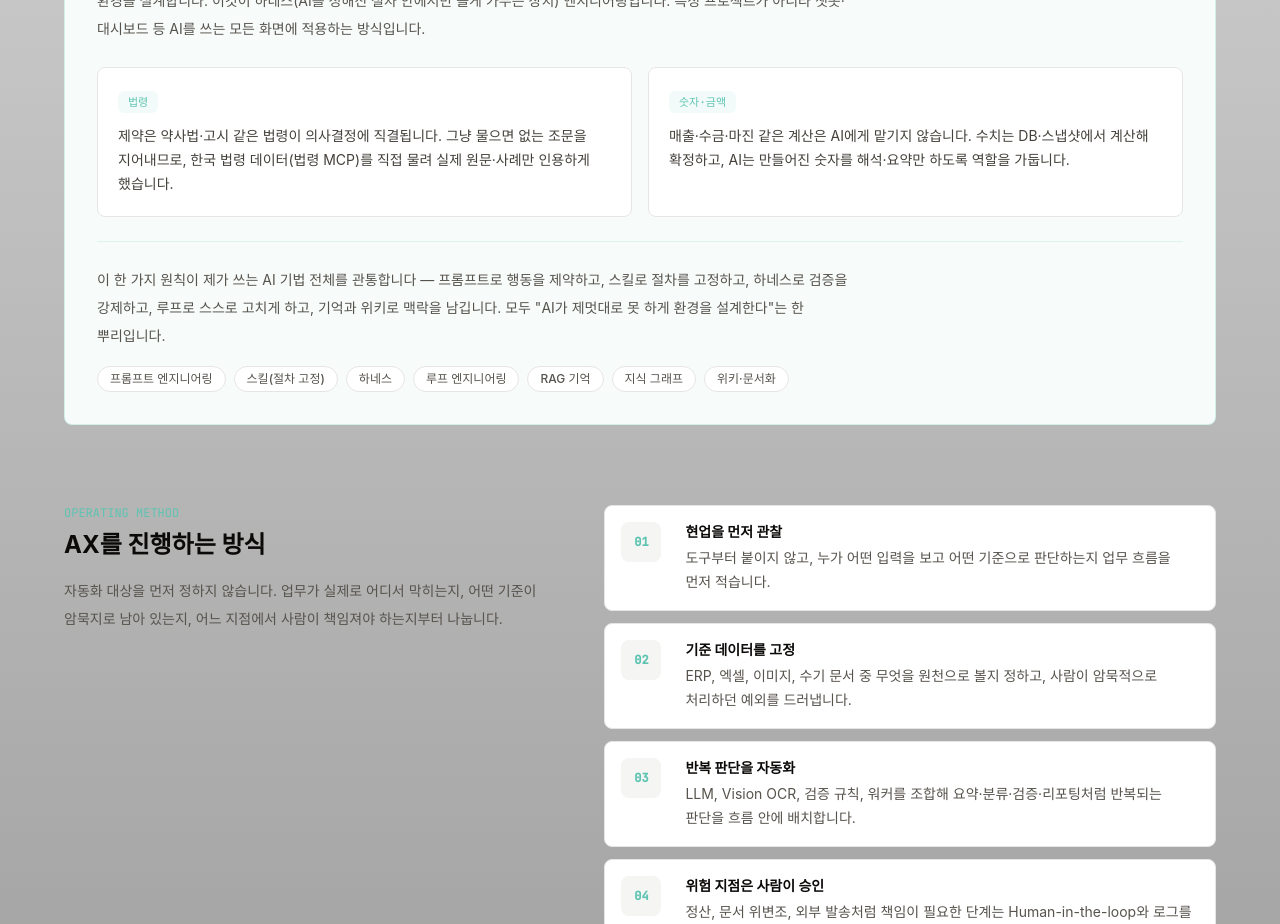
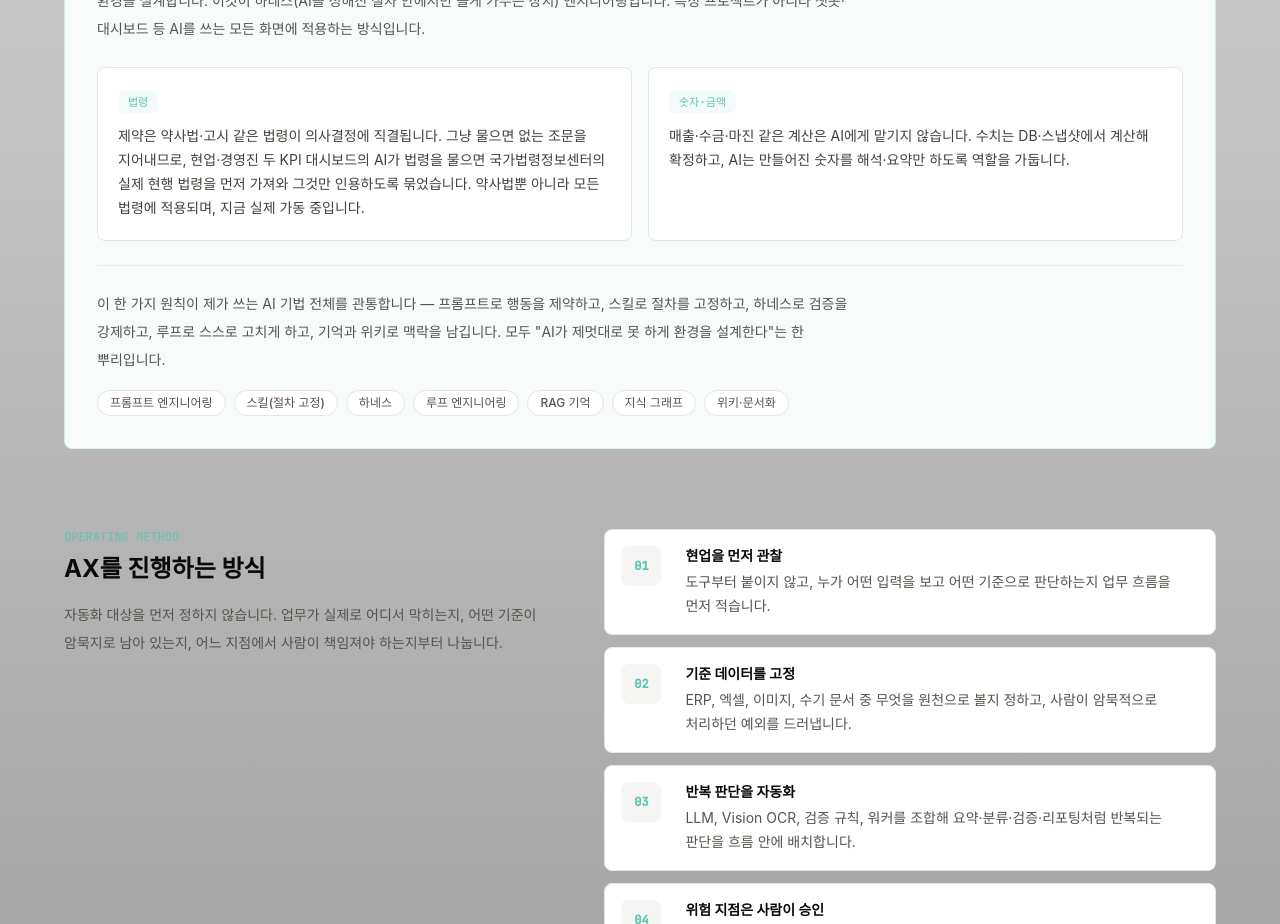
Before and after one commit to yurielk82/ref-hub, a Next.js app: page /ax in a window 1280 px wide. Shown: the part 5260-6184 px from the top of the page. Built offline with nearby package versions, Linux system fonts and the light colour scheme; a web font is replaced by a local one.

Commit message:
docs(portfolio): reflect law grounding as live, not concept
law-service now wired into pharmkpi+exec AI; drop 법령 MCP framing, state real 국가법령정보센터 lookup.

```diff
--- a/data/ax.ts
+++ b/data/ax.ts
@@ -286,7 +286,7 @@ export const AX_GROUNDING: AxGrounding = {
   examples: [
     {
       label: '법령',
-      text: '제약은 약사법·고시 같은 법령이 의사결정에 직결됩니다. 그냥 물으면 없는 조문을 지어내므로, 한국 법령 데이터(법령 MCP)를 직접 물려 실제 원문·사례만 인용하게 했습니다.',
+      text: '제약은 약사법·고시 같은 법령이 의사결정에 직결됩니다. 그냥 물으면 없는 조문을 지어내므로, 현업·경영진 두 KPI 대시보드의 AI가 법령을 물으면 국가법령정보센터의 실제 현행 법령을 먼저 가져와 그것만 인용하도록 묶었습니다. 약사법뿐 아니라 모든 법령에 적용되며, 지금 실제 가동 중입니다.',
     },
     {
       label: '숫자·금액',
--- a/data/projects.ts
+++ b/data/projects.ts
@@ -23,7 +23,7 @@ export const PROJECTS: Project[] = [
       '매출·수금·마진·흡수율(판매량과 실제 처방액(EDI)을 견줘 정산 누수를 막는 지표, 보통 3개월 누적) 시각화 — 도매/CSO 매출, 제품별 실적, 전월·전년 대비 추이, 3M·6M·12M 흡수율',
       '마진·영업활동 전용 대시보드(KPI 캐시·5축 레이더)와 지역분포·Sankey·준수율 시각화',
       'AI 인사이트 — 월간 요약, ±20% 이상치 탐지, 자연어 질의(Claude·Gemini·GPT 3종, 스트리밍)',
-      '한국 법령 MCP 연동 — 약사법·고시 질의에 AI가 실제 법령 원문·사례만 인용하도록 묶어 환각 차단(하네스 엔지니어링)',
+      '법령 그라운딩(실가동) — 약사법·고시 등 법령 질의 시 국가법령정보센터의 실제 현행 법령을 먼저 조회해 그것만 인용하도록 묶어 환각 차단(하네스 엔지니어링). 모든 법령 적용',
       '필요한 화면에서만 AI 호출, 과거 월은 토큰(AI 호출 비용) 0 스냅샷으로 렌더해 비용 규율',
       '관리자 콘솔에서 동기화 상태·데이터 기준월·DB 연결을 점검',
       'Metabase/Superset 같은 상용 BI를 대체하는 자체 시각 KPI 대시보드',
```
